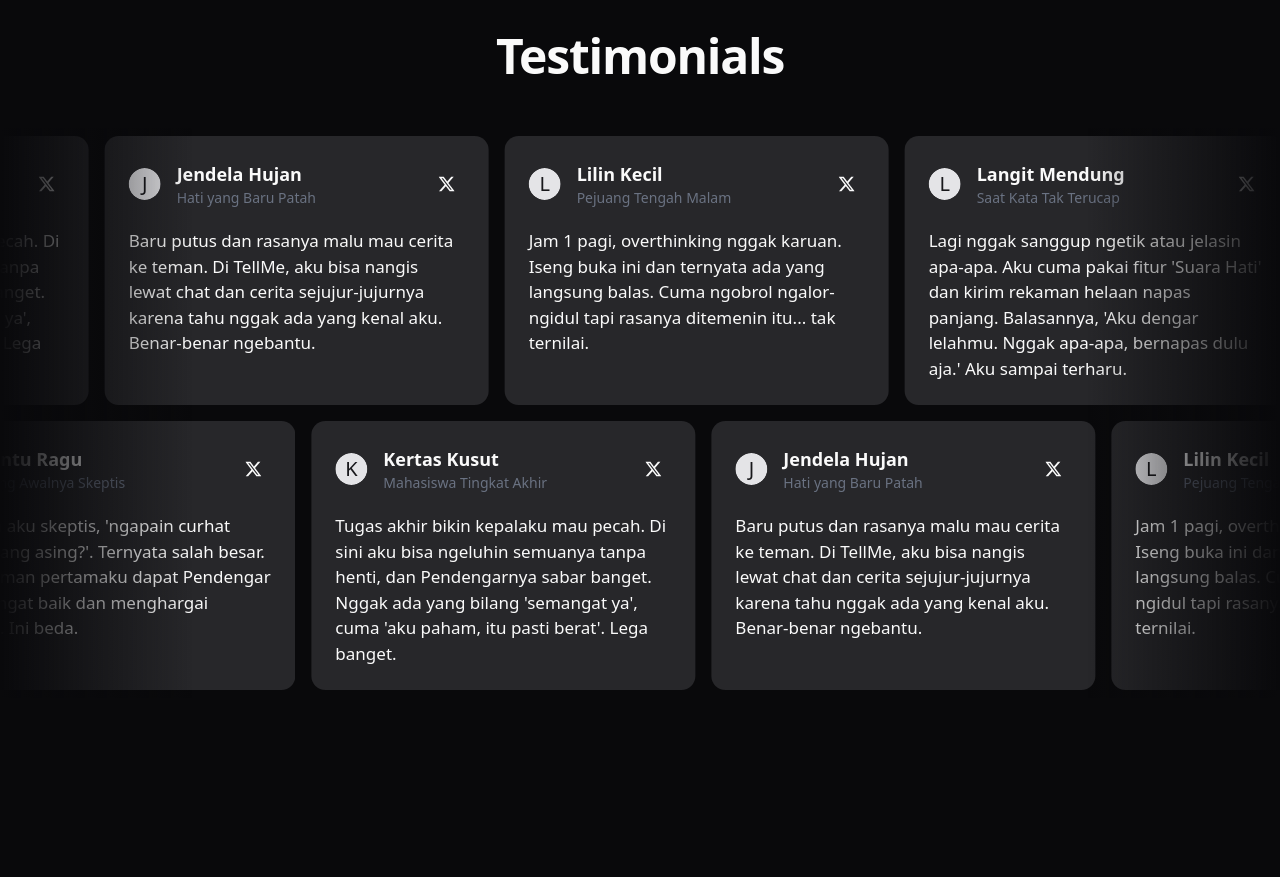
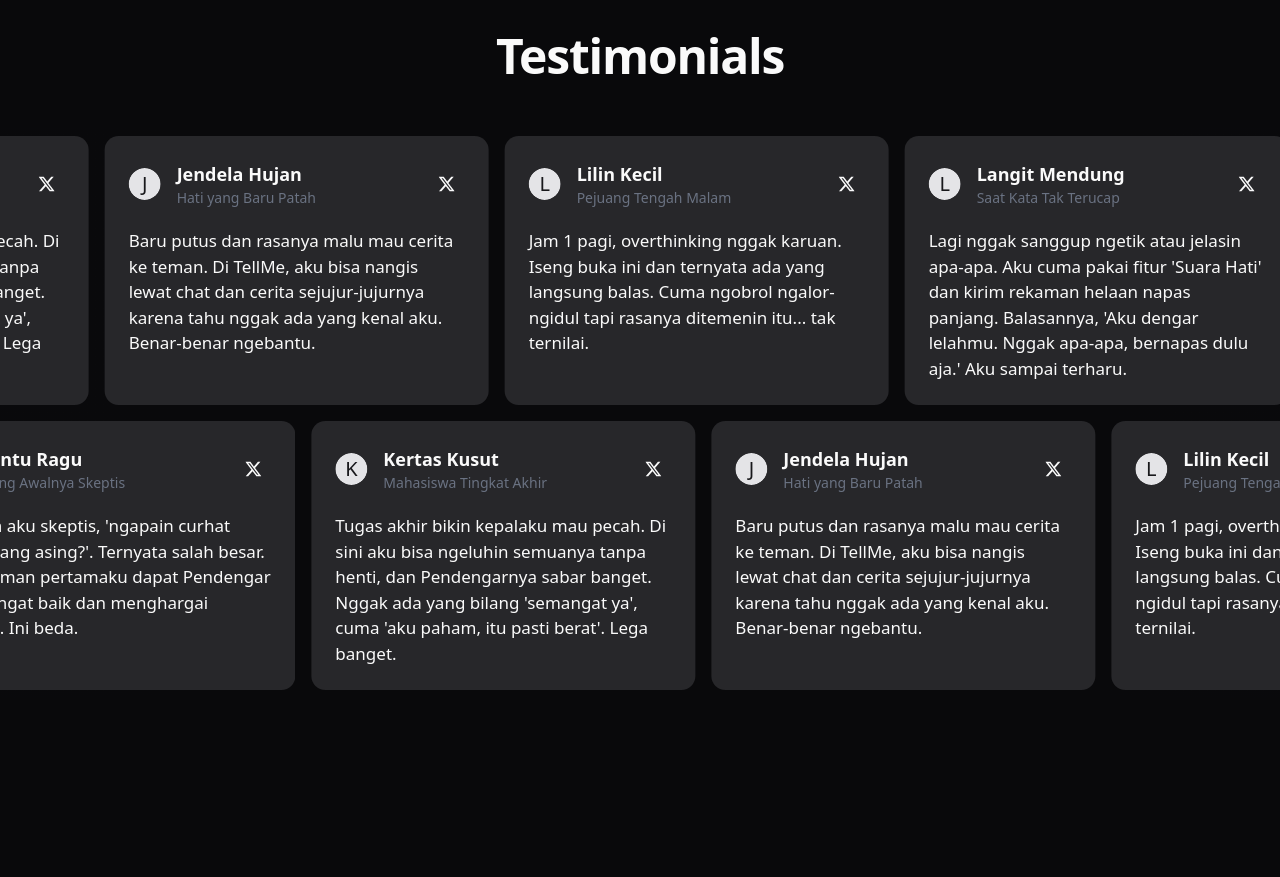
Before and after one commit to amongbagas/tell-me, a Next.js app: page / in a window 1280 px wide. Shown: the part 2860-3737 px from the top of the page. Built offline with nearby package versions, Linux system fonts and the light colour scheme.

Commit message:
Fix: Minnor Bug FAQ

```diff
--- a/components/testimonials.tsx
+++ b/components/testimonials.tsx
@@ -66,8 +66,8 @@ const Testimonials = () => (
         <div className="h-full w-full">
             <h2 className="mb-12 text-4xl md:text-5xl font-bold text-center tracking-tight px-6">Testimonials</h2>
             <div className="relative">
-                <div className="z-10 absolute left-0 inset-y-0 w-[15%] bg-gradient-to-r from-background to-transparent" />
-                <div className="z-10 absolute right-0 inset-y-0 w-[15%] bg-gradient-to-l from-background to-transparent" />
+                <div className="absolute left-0 inset-y-0 w-[15%] bg-gradient-to-r from-background to-transparent" />
+                <div className="absolute right-0 inset-y-0 w-[15%] bg-gradient-to-l from-background to-transparent" />
                 <Marquee pauseOnHover className="[--duration:50s]">
                     <TestimonialList />
                 </Marquee>
```
